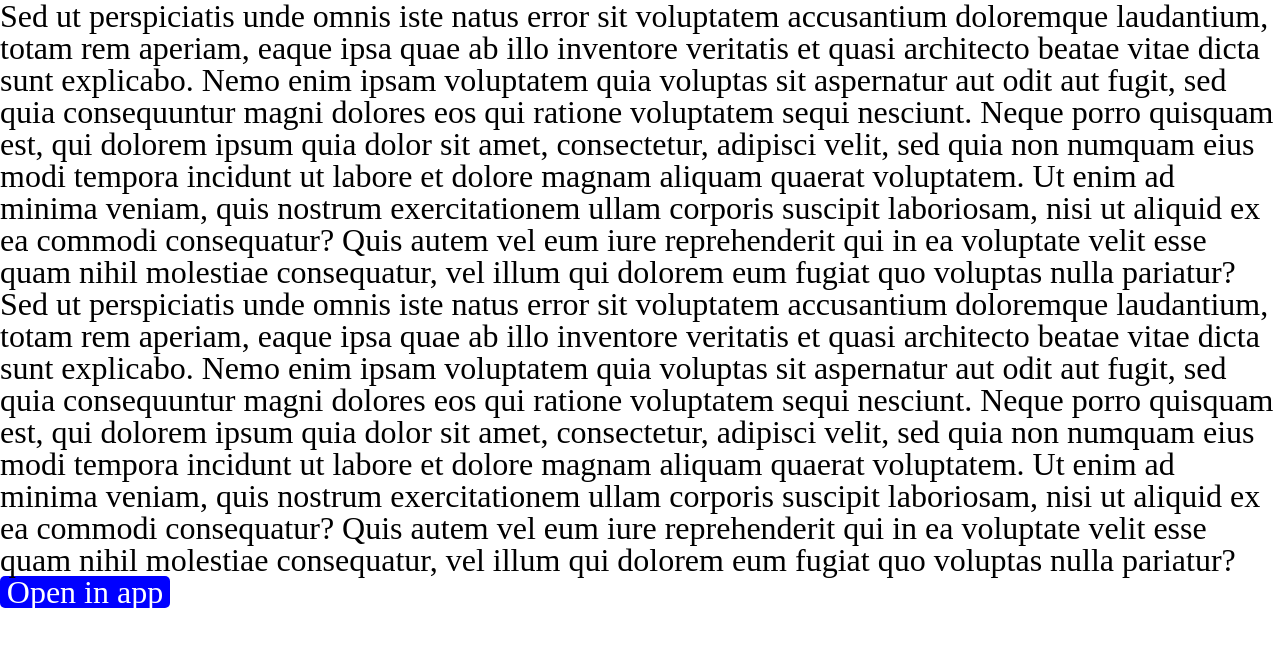
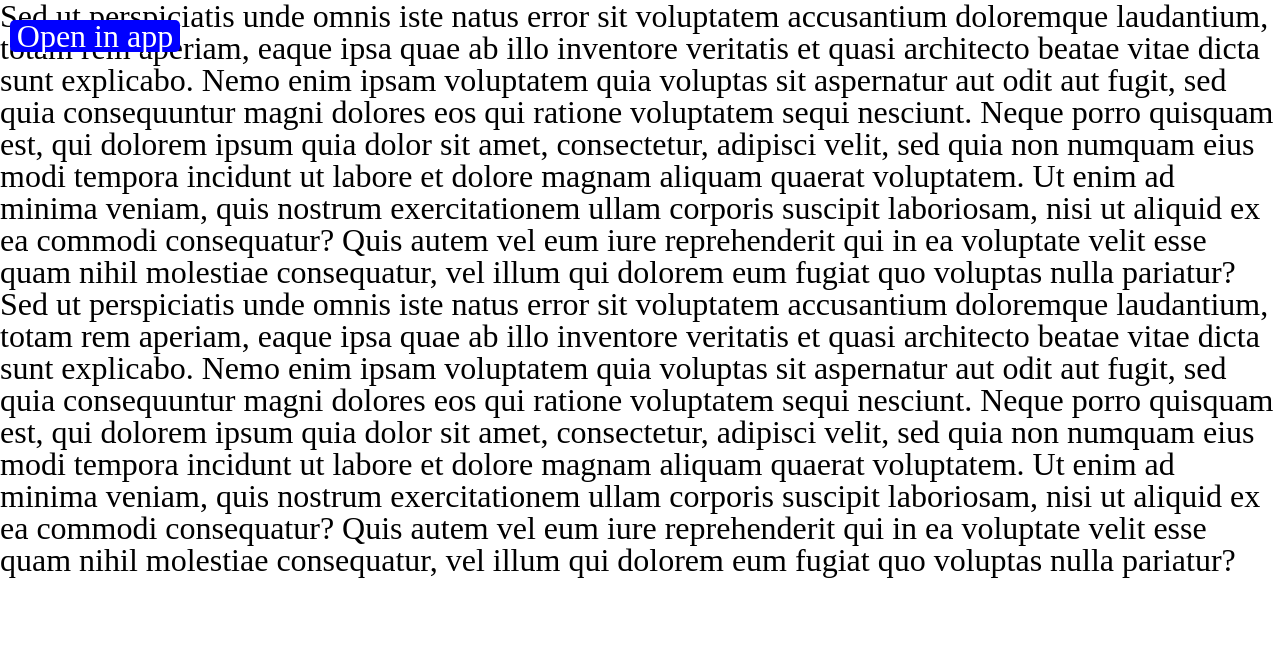
Before and after one commit to kensan73/hello-galen, a website: page index.html in a window 1280 px wide. Drawn offline with Linux system fonts and the light colour scheme.

Commit message:
position absolute answer

```diff
--- a/index.html
+++ b/index.html
@@ -18,6 +18,9 @@
       width: 170px;
       border-radius: 5px;
       text-align: center;
+      position: absolute;
+      top: 20px;
+      left: 10px;
     }
 
   </style>
```
